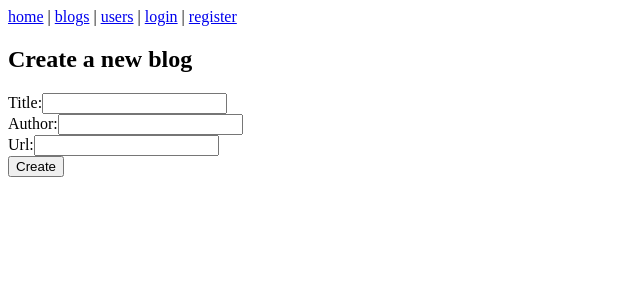
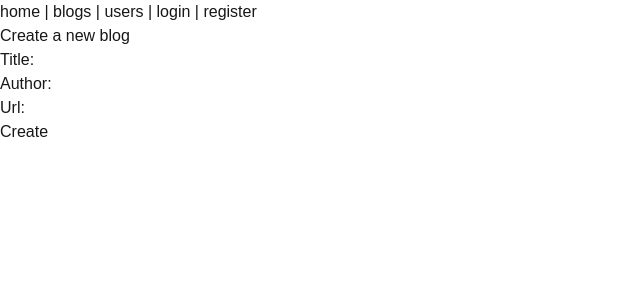
Before and after one commit to EmoGeorgiev/Full-Stack-Open-NextJS, a Next.js app in the folder blogs-app/: page /blogs/new in a window 1280 px wide. Shown: the top 300 px of the page, without its empty margins (0-640 px from the left). Built offline with nearby package versions, Linux system fonts and the light colour scheme; no server answers.

Commit message:
Added a solution to exercise 16

```diff
--- a/blogs-app/app/actions/blogs.ts
+++ b/blogs-app/app/actions/blogs.ts
@@ -4,12 +4,12 @@ import { redirect } from "next/navigation"
 import { revalidatePath } from "next/cache"
 import { addBlog, addLike } from "../services/blogs"
 import { auth } from "@/auth"
-import { error } from "console"
 
 export const createBlog = async (
   prevState: {
     errors?: { title?: string, author?: string, url?: string };
     values?: { title?: string, author?: string, url?: string };
+    success?: boolean;
   },
   formData: FormData
 ) => {
@@ -38,13 +38,13 @@ export const createBlog = async (
   }
 
   if (Object.keys(errors).length > 0) {
-    return { errors, values: { title, author, url } }
+    return { errors, values: { title, author, url }, success: false }
   }
 
   await addBlog(title, author, url)
 
   revalidatePath("/blogs")
-  redirect("/blogs")
+  return { errors, values: { title, author, url }, success: true }
 }
 
 export const addBlogLike = async (formData: FormData) => {
--- a/blogs-app/app/blogs/new/page.tsx
+++ b/blogs-app/app/blogs/new/page.tsx
@@ -1,10 +1,22 @@
 "use client"
 
 import { createBlog } from "@/app/actions/blogs"
-import { useActionState } from "react"
+import { useNotification } from "@/app/components/NotificationContext"
+import { useRouter } from "next/navigation"
+import { useActionState, useEffect } from "react"
 
 const NewBlog = () => {
-  const [state, formAction] = useActionState(createBlog, { errors: {}, values: { title: "", author: "", url: "" } })
+  const [state, formAction] = useActionState(createBlog, { errors: {}, values: { title: "", author: "", url: "" }, success: false })
+  const { showNotification } = useNotification()
+  const router = useRouter()
+
+  useEffect(() => {
+    if (state.success) {
+      showNotification("blog created")
+      router.push("/blogs")
+    }
+  }, [state, showNotification, router])
+
   return (
     <div>
       <h2>
--- /dev/null
+++ b/blogs-app/app/components/Notification.tsx
@@ -0,0 +1,19 @@
+"use client"
+
+import { useNotification } from "./NotificationContext"
+
+export default function Notification() {
+  const { message, type } = useNotification()
+
+  if (!message) return null
+
+  const style: React.CSSProperties = {
+    padding: "10px 16px",
+    marginBottom: "10px",
+    borderRadius: "4px",
+    color: "white",
+    backgroundColor: type === "success" ? "#16a34a" : "#dc2626",
+  }
+
+  return <div style={style}>{message}</div>
+}
--- /dev/null
+++ b/blogs-app/app/components/NotificationContext.tsx
@@ -0,0 +1,43 @@
+"use client"
+
+import { createContext, useContext, useState } from "react"
+
+type NotificationType = "success" | "error"
+
+type NotificationContextType = {
+  message: string
+  type: NotificationType
+  showNotification: (message: string, type?: NotificationType) => void
+}
+
+const NotificationContext = createContext<NotificationContextType>({
+  message: "",
+  type: "success",
+  showNotification: () => { },
+})
+
+export const NotificationProvider = ({
+  children,
+}: {
+  children: React.ReactNode
+}) => {
+  const [message, setMessage] = useState("")
+  const [type, setType] = useState<NotificationType>("success")
+
+  const showNotification = (
+    msg: string,
+    notifType: NotificationType = "success",
+  ) => {
+    setMessage(msg)
+    setType(notifType)
+    setTimeout(() => setMessage(""), 5000)
+  }
+
+  return (
+    <NotificationContext value={{ message, type, showNotification }}>
+      {children}
+    </NotificationContext>
+  )
+}
+
+export const useNotification = () => useContext(NotificationContext)
--- a/blogs-app/app/layout.tsx
+++ b/blogs-app/app/layout.tsx
@@ -1,5 +1,8 @@
+import "./globals.css"
 import AuthSessionProvider from "./components/SessionProvider"
 import NavBar from "./components/NavBar"
+import { NotificationProvider } from "./components/NotificationContext"
+import Notification from "./components/Notification"
 
 export default function RootLayout({
   children,
@@ -10,8 +13,11 @@ export default function RootLayout({
     <html lang="en">
       <body>
         <AuthSessionProvider>
-          <NavBar />
-          {children}
+          <NotificationProvider>
+            <NavBar />
+            <Notification />
+            {children}
+          </NotificationProvider>
         </AuthSessionProvider>
       </body>
     </html>
```
